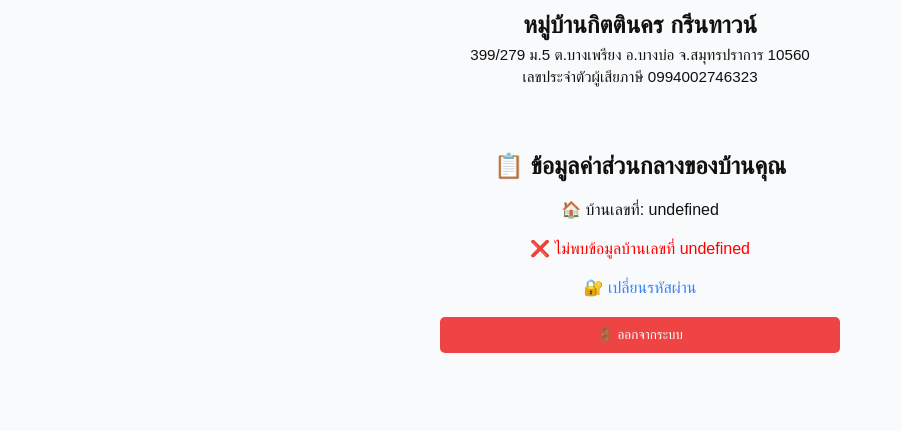
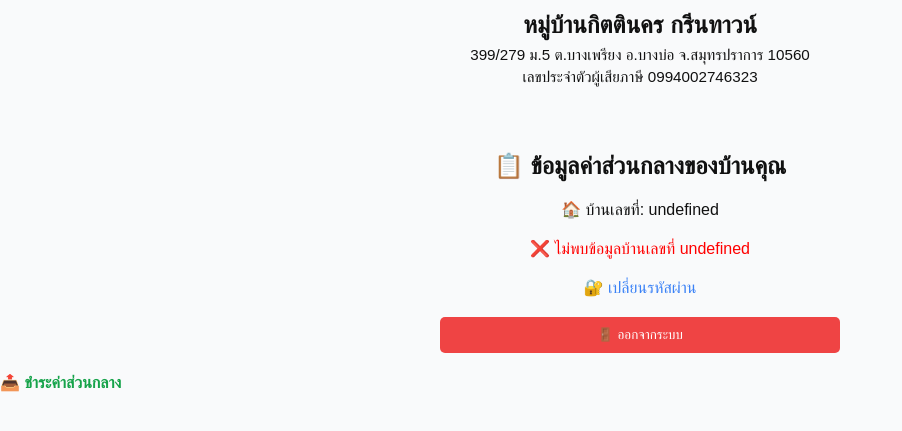
Before and after one commit to thanapakkeh/village-pwa-app, a plain HTML site: page index.html in a window 1280 px wide. Shown: the part 233-664 px from the top of the page, without its empty margins (0-902 px from the left). Drawn offline with Linux system fonts and the light colour scheme; sample sign-in values are in the browser's storage.

Commit message:
Update index.html

```diff
--- a/index.html
+++ b/index.html
@@ -42,6 +42,7 @@
     </div>
     <button onclick="logout()" style="margin-top:20px;width:100%;padding:10px;background:#ef4444;color:white;border:none;border-radius:5px;cursor:pointer;">🚪 ออกจากระบบ</button>
   </div>
+<a href="payment.html" style="display:inline-block;margin-top:20px;color:#16a34a;text-decoration:none;font-weight:bold;">📤 ชำระค่าส่วนกลาง</a>
 
   <!-- ✅ ใส่ type="module" เพื่อให้ใช้ import ได้ -->
   <script type="module" src="main.js"></script>
```
